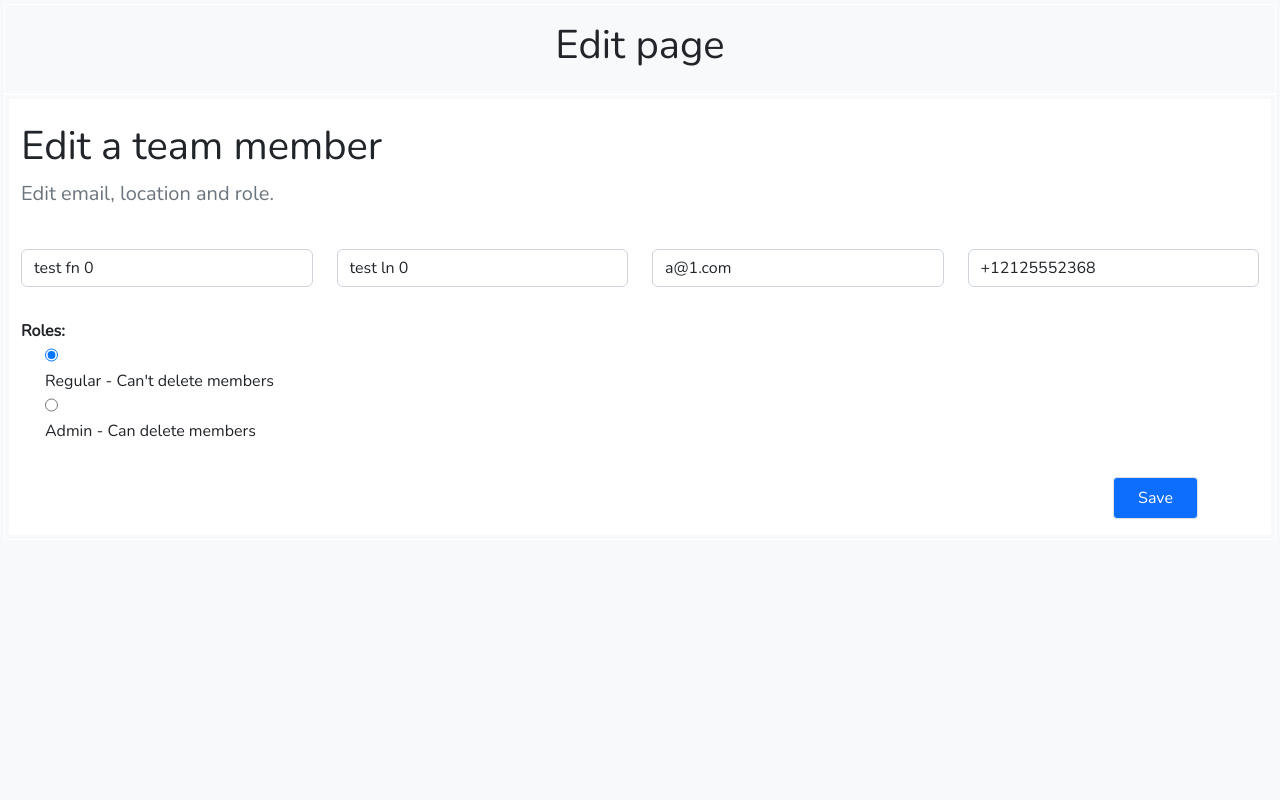
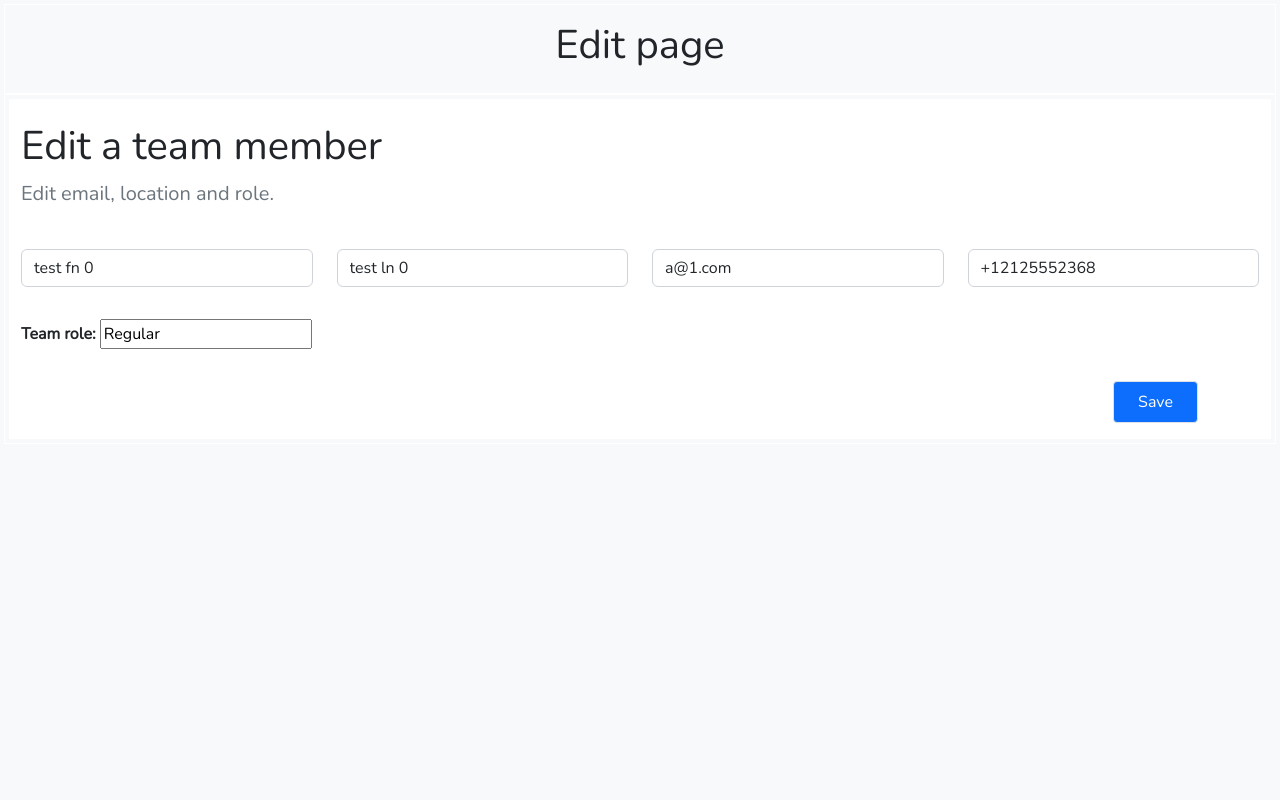
Before and after one commit to Arsh1101/team-member, a Django app: page /edit/2 in a window 1280 px wide. Run offline with Django 4.2, Linux system fonts and the light colour scheme; a user stored in the database is signed in; data comes from the database, SQL or seed files in the repository; both versions use the stored data as it was after the commit.

Commit message:
Fixed a typo and stop regular users to change the role.

```diff
--- a/users/forms.py
+++ b/users/forms.py
@@ -22,7 +22,7 @@ def send_email_password(first_name, user_email, password):
          message = first_name + ". This '" + password + "' is your password.\nPlease change your password as soon as possible."
          EmailMessage(subject, message, email_from, recipient_list, connection=connection).send()
 
-
+# Splitet into two classes to manage it better.
 class CustomUserCreationForm(UserCreationForm):
 
     class Meta:
@@ -33,9 +33,9 @@ class CustomUserCreationForm(UserCreationForm):
     def __init__(self, *args, **kwargs):
         super(CustomUserCreationForm, self).__init__(*args, **kwargs)
 
-        TEAM_ROLLS = [[item[0], item[0] + " - " + item[1]] for item in CustomUser.TEAM_ROLLS[::-1]]
-        widget_team_roll = forms.RadioSelect(attrs={ 'class': 'form-check' })
-        self.fields['team_role'] = forms.TypedChoiceField(label="Roles", widget=widget_team_roll, choices=TEAM_ROLLS, initial=TEAM_ROLLS[0], required=True)
+        TEAM_ROLES = [[item[0], item[0] + " - " + item[1]] for item in CustomUser.TEAM_ROLES[::-1]]
+        widget_team_role = forms.RadioSelect(attrs={ 'class': 'form-check' })
+        self.fields['team_role'] = forms.TypedChoiceField(label="Roles", widget=widget_team_role, choices=TEAM_ROLES, initial=TEAM_ROLES[0], required=True)
 
         for visible in self.visible_fields():
             if visible.auto_id != "id_team_role":
@@ -86,10 +86,18 @@ class CustomUserEditForm(UserChangeForm):
     def __init__(self, *args, **kwargs):
         self.user = kwargs.pop('user')  # To get request.user. Do not use kwargs.pop('user', None) due to potential security hole
         super(CustomUserEditForm, self).__init__(*args, **kwargs)
-
-        TEAM_ROLLS = [[item[0], item[0] + " - " + item[1]] for item in CustomUser.TEAM_ROLLS[::-1]]
-        widget_team_roll = forms.RadioSelect(attrs={ 'class': 'form-check' })
-        self.fields['team_role'] = forms.TypedChoiceField(label="Roles", widget=widget_team_roll, choices=TEAM_ROLLS, initial=TEAM_ROLLS[0], required=True)
+        #Regular users can not change the role.
+        if self.user.team_role != "Admin":
+            #TEAM_ROLES = [[item[0], item[0] + " - " + item[1]] for item in CustomUser.TEAM_ROLES[::-1]]
+            # widget_team_role = forms.RadioSelect(attrs={ 'class': 'form-check', 'disabled': 'disabled' })
+            #widget_team_role = forms.RadioSelect(attrs={ 'class': 'form-check', 'readonly': 'True' })
+            #self.fields['team_role'] = forms.TypedChoiceField(label="Roles", widget=widget_team_role, choices=TEAM_ROLES, initial=TEAM_ROLES[0], required=True)
+            # self.fields['team_role'] = forms.ChoiceField(widget=forms.RadioSelect(attrs={'disabled': 'disabled'}))
+            self.fields['team_role'] =  forms.CharField(widget=forms.TextInput(attrs={'readonly': 'readonly'}))
+        else:
+            TEAM_ROLES = [[item[0], item[0] + " - " + item[1]] for item in CustomUser.TEAM_ROLES[::-1]]
+            widget_team_role = forms.RadioSelect(attrs={ 'class': 'form-check' })
+            self.fields['team_role'] = forms.TypedChoiceField(label="Roles", widget=widget_team_role, choices=TEAM_ROLES, initial=TEAM_ROLES[0], required=True)
 
         for visible in self.visible_fields():
             if visible.auto_id != "id_team_role":
@@ -105,3 +113,11 @@ class CustomUserEditForm(UserChangeForm):
             return instance.email
         else:
             return self.cleaned_data['email']
+
+    # Check the team role, regular users should not change the role.
+    def clean_team_role(self):
+        instance = getattr(self, 'instance', None)
+        if self.user.team_role != "Admin":
+            return instance.team_role
+        else:
+            return self.cleaned_data['team_role']
--- a/users/models.py
+++ b/users/models.py
@@ -6,7 +6,7 @@ from .managers import CustomUserManager
 
 
 class CustomUser(AbstractBaseUser, PermissionsMixin):
-    # I assumed first_name, last_name, email , phone_number, and team_roll should not be blank.
+    # I assumed first_name, last_name, email , phone_number, and team_role should not be blank.
     # If you want to be optional fields, I can change them.
     email = models.EmailField("Email address", unique=True)
     first_name = models.CharField("First name", max_length=150)
@@ -21,14 +21,14 @@ class CustomUser(AbstractBaseUser, PermissionsMixin):
     # For more complex roles in future we can have a differente table or use django roles.
     ADMIN = "Admin"
     REGULAR = "Regular"
-    TEAM_ROLLS = [
+    TEAM_ROLES = [
         (ADMIN, "Can delete members"),
         (REGULAR, "Can't delete members"),
         ]
     team_role = models.CharField("Team Role",
         # Automatically set the max value of the keys, to max_length.
-        max_length=max([len(i[0]) for i in TEAM_ROLLS]),
-        choices=TEAM_ROLLS,
+        max_length=max([len(i[0]) for i in TEAM_ROLES]),
+        choices=TEAM_ROLES,
         default=REGULAR,
     )
     #Super user properties.
--- a/users/templates/users/form.html
+++ b/users/templates/users/form.html
@@ -28,6 +28,8 @@ Edit page
         {% comment %} {% elif field.auto_id == 'id_password'%} {% endcomment %}
         {% if field.auto_id == 'id_password'%}
         {% comment %} Change password is in other form. {% endcomment %}
+        {% comment %} {% elif field.auto_id == 'id_team_role' and user.team_role != 'Admin'%} {% endcomment %}
+        {% comment %} Regular user can not change role. {% endcomment %}
         {% else %}
         <div class="col-lg-3 col-md-6 col-12 py-3">
             {% if field.auto_id == "id_team_role" %}
```
Also changed, not shown: db.sqlite3.
